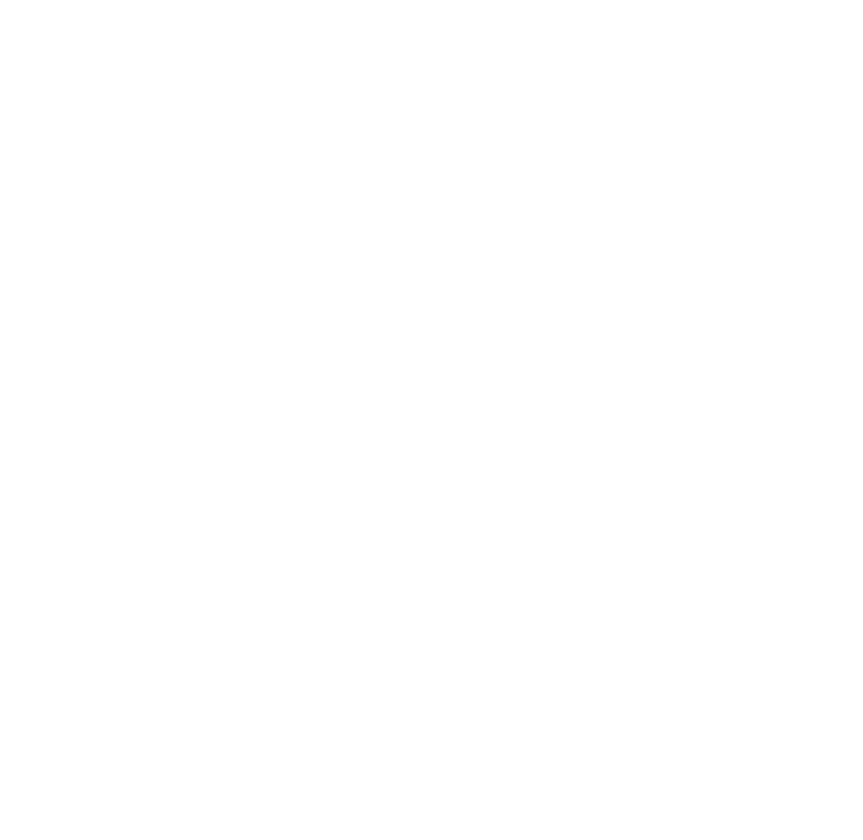
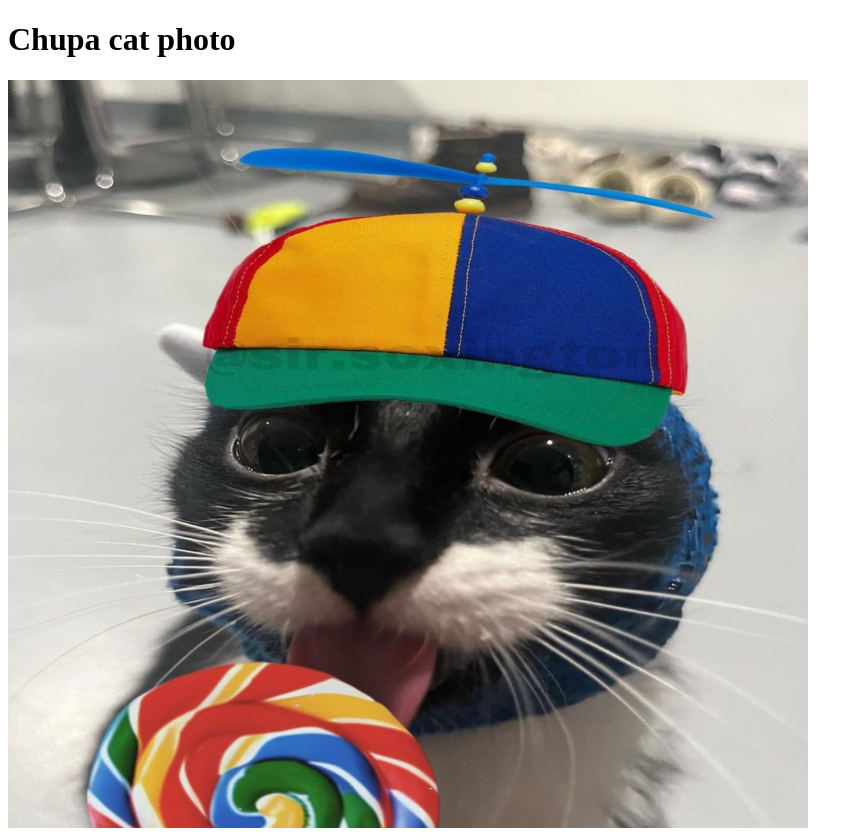
Before and after one commit to vetlittz/htmltest1, a plain HTML site: page index.html in a window 1280 px wide. Shown: the whole page, without its empty margins (0-863 px from the left). Before the commit the page ends 800 px from the top, so only its background shows below. Drawn offline with Linux system fonts and the light colour scheme.

Commit message:
Sample html

```diff
--- a/index.html
+++ b/index.html
@@ -2,12 +2,19 @@
 <html lang="en">
 <head>
     <meta charset="UTF-8">
-    <meta http-equiv="X-UA-Compatible" content="IE=edge">
     <meta name="viewport" content="width=device-width, initial-scale=1.0">
     <title>Document</title>
-    <link rel="shortcut icon" href="https://placekitten.com/96/139" type="image/x-icon">
 </head>
 <body>
-    <script src="https://unpkg.com/html-data-include@3.3.3/html-data-include.js"></script>
+    <header>
+        <h1>Chupa cat photo</h1>
+        <img width="800" src="img/IMG_4106.png" alt="Dark Wallpaper">
+    </header>
+    <main>
+
+    </main>
+    <footer>
+
+    </footer>
 </body>
 </html>
```
Also changed, not shown: img/IMG_4106.png (added), img/wp8286112-macbook-black-wallpapers.jpg (added).
